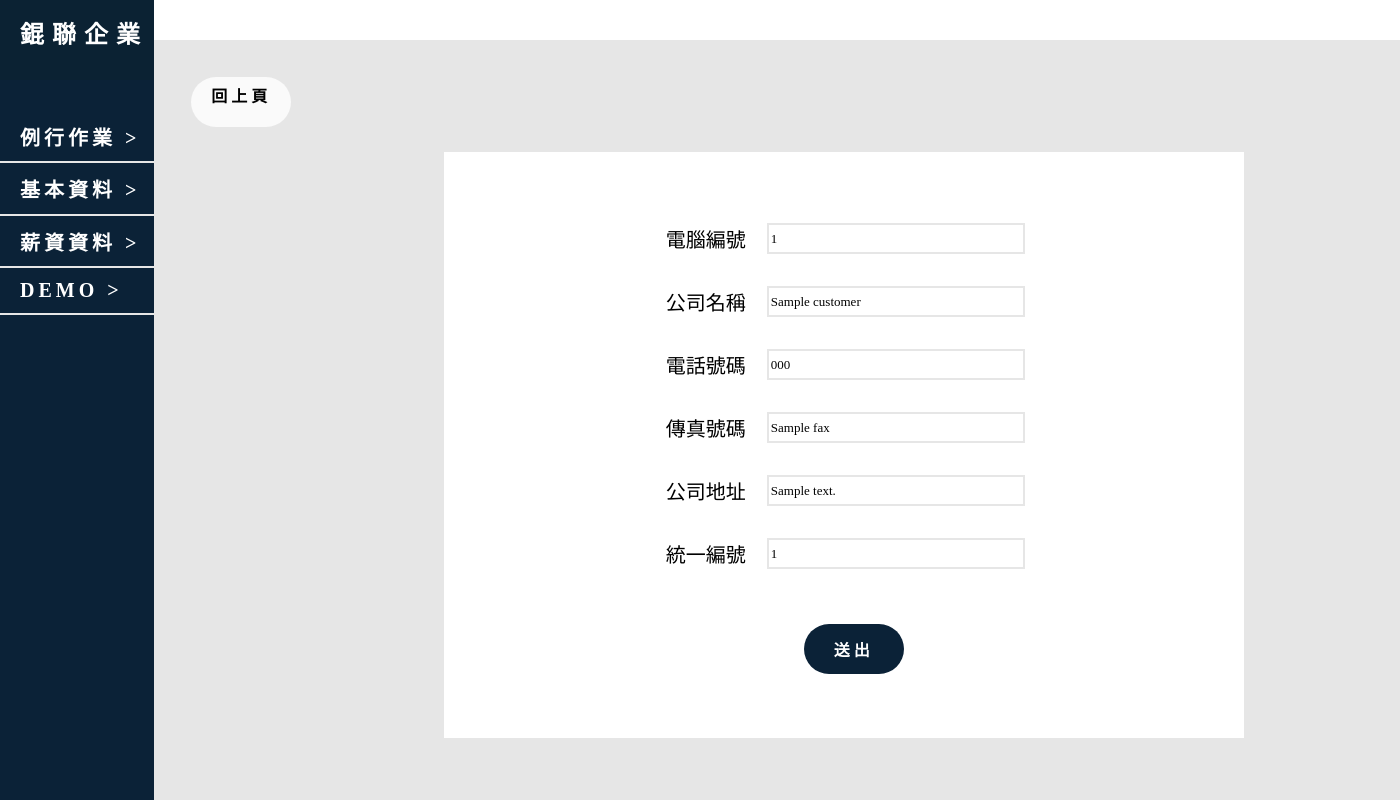
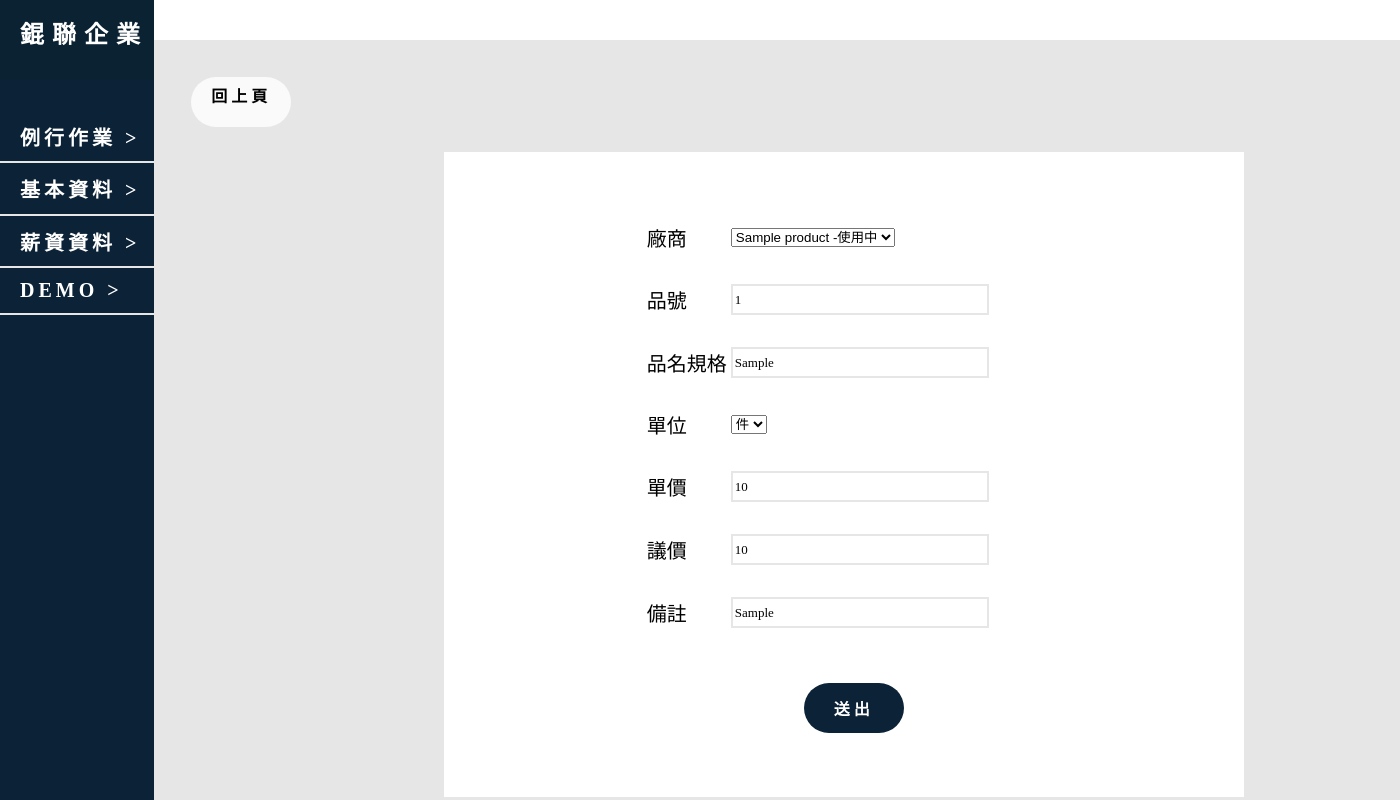
Before and after one commit to liu-han-lun/KL, a CodeIgniter 4 app: the page made by app/Views/Pages/BasicInfo/ProductInfo/edit.php in a window 1400 px wide. Run offline with PHP 8.4 and a stand-in for CodeIgniter, Linux system fonts and the light colour scheme; the template is opened without the code that fills it: most values are stand-ins (such as "Sample title", 1, 10 or a date in 2020); lists and menus that the app fills with data are empty; some libraries are stand-ins or nearby versions.

Commit message:
'text0811'

```diff
--- a/app/Config/Routes.php
+++ b/app/Config/Routes.php
@@ -52,6 +52,9 @@ $routes->post('CustomerInfo/delete' ,'CustomerInfo::delete') ;
 $routes->get('ProductInfo' , 'ProductInfo::index') ;
 $routes->get('ProductInfo/add' , 'ProductInfo::add') ;
 $routes->post('ProductInfo/add' , 'ProductInfo::runAdd') ;
+$routes->get('ProductInfo/edit' , 'ProductInfo::edit') ;
+$routes->post('ProductInfo/edit' , 'ProductInfo::runEdit') ;
+$routes->post('ProductInfo/delete' ,'ProductInfo::delete') ;
 
 //$routes->post('NextPages','Home::NextPages/nextpage') ;
 
--- a/app/Views/Pages/BasicInfo/ProductInfo/edit.php
+++ b/app/Views/Pages/BasicInfo/ProductInfo/edit.php
@@ -1,69 +1,104 @@
 <?php echo view('Templates/Header') ; ?>
 <?php echo view('Templates/Content') ; ?>
-	<section class = "customer-info">
+	<section class = "product-info">
 		<div class="back">
 			<div class = "back-item">
-				<a href="/CustomerInfo" class="back-button">回上頁</a>
+				<a href="/ProductInfo" class="back-button">回上頁</a>
 			</div>
 		</div>
-		<div class="customer-item">
-			<form action="/CustomerInfo/edit" method="post" accept-charset="utf-8">
+		<div class="product-item">
+			<form action="/ProductInfo/edit" method="post" accept-charset="utf-8">
 				<div class="table-block">
 					<table>
 						<caption></caption>
-						<thead>
+						<tbody>
 							<tr>
-								<th>
-									<h1>電腦編號</h1>
-								</th>
-								<th>
-									<input type="text" name="systemNum" class="input-text" required="required" value="<?php echo $customer['systemNum'] ?>">
-								</th>
+								<td>
+									<p>
+										廠商
+									</p>
+								</td>
+								<td>
+									<select name="customerId">
+										<option value="<?php echo $product['customerId'] ?>">
+											<h1><?php echo $product['companyName'] ?> -使用中</h1>
+										</option>
+										<option value="<?php echo $product['customerId'] ?>">
+
+										</option>
+										<?php foreach( $query as $row ): ?>
+											<option value="<?php echo $row['cust_id'] ?>">
+												<?php echo $row['companyName'] ?>
+											</option>
+										<?php endforeach ?>
+									</select>
+								</td>
 							</tr>
 							<tr>
-								<th>
-									<h1>公司名稱</h1>
-								</th>
-								<th>
-									<input type="text" name="companyName" class="input-text" required="required" value="<?php echo $customer['companyName'] ?>">
-								</th>
+								<td>
+									<p>
+										品號
+									</p>
+								</td>
+								<td>
+									<input type="text" name="productNum" required="required" class="input-text" value="<?php echo $product['productNum'] ?>">
+								</td>
 							</tr>
 							<tr>
-								<th>
-									<h1>電話號碼</h1>
-								</th>
-								<th>
-									<input type="text" name="tel" class="input-text" required="required" value="<?php echo $customer['tel'] ?>">
-								</th>
+								<td>
+									<p>
+										品名規格
+									</p>
+								</td>
+								<td>
+									<input type="text" name="productSpec" class="input-text" required="required" value="<?php echo $product['productSpec'] ?>">
+								</td>
 							</tr>
 							<tr>
-								<th>
-									<h1>傳真號碼</h1>
-								</th>
-								<th>
-									<input type="text" name="fax" class="input-text" required="required" value="<?php echo $customer['fax'] ?>">
-								</th>
+								<td>
+									<p>
+										單位
+									</p>
+								</td>
+								<td>
+									<select name="unit">
+											<option value="件">件</option>
+									</select>
+								</td>
 							</tr>
 							<tr>
-								<th>
-									<h1>公司地址</h1>
-								</th>
-								<th>
-									<input type="text" name="address" class="input-text" required="required" value="<?php echo $customer['address'] ?>">
-								</th>
+								<td>
+									<p>
+										單價
+									</p>
+								</td>
+								<td>
+									<input type="text" name="unitPrice" class="input-text" required="required" value="<?php echo $product['unitPrice'] ?>">
+								</td>
 							</tr>
 							<tr>
-								<th>
-									<h1>統一編號</h1>
-								</th>
-								<th>
-									<input type="text" name="guiNum" class="input-text" required="required" value="<?php echo $customer['guiNum'] ?>">
-								</th>
+								<td>
+									<p>
+										議價
+									</p>
+								</td>
+								<td>
+									<input type="text" name="sellingPrice" class="input-text" required="required" value="<?php echo $product['sellingPrice'] ?>">
+								</td>
 							</tr>
+							<tr>
+								<td>
+									<p>
+										備註
+									</p>
+								</td>
+								<td>
+									<input type="text" name="PS" class="input-text" required="required" value="<?php echo $product['PS'] ?>">
+								</td>
 							</tr>
-						</thead>
+						</tbody>
 					</table>
-					<input type="hidden" name="id" value="<?php echo $customer['id'] ?>">
+					<input type="hidden" name="id" value="<?php echo $product['prod_id'] ?>">
 					<input type="submit" name="action" value="送出" class="submit-button">
 				</div>
 			</form>
--- a/public/css/product-info.css
+++ b/public/css/product-info.css
@@ -114,8 +114,10 @@
 .product-info-block-form tbody{
 	width: 80%;
 	display: inline-block;
-	padding: 1rem 8rem;
+	padding: 1rem 6rem;
 	background-color: rgb(255,255,255) ;
+	box-shadow: 0px 0px 10px 0px rgb(190,190,190);
+
 	text-align: center ;
 	margin: 0 auto ;
 
```
Also changed, not shown: app/Controllers/ProductInfo.php (+47 -7 lines), app/Views/Pages/BasicInfo/ProductInfo/index.php (+19 -5 lines).
